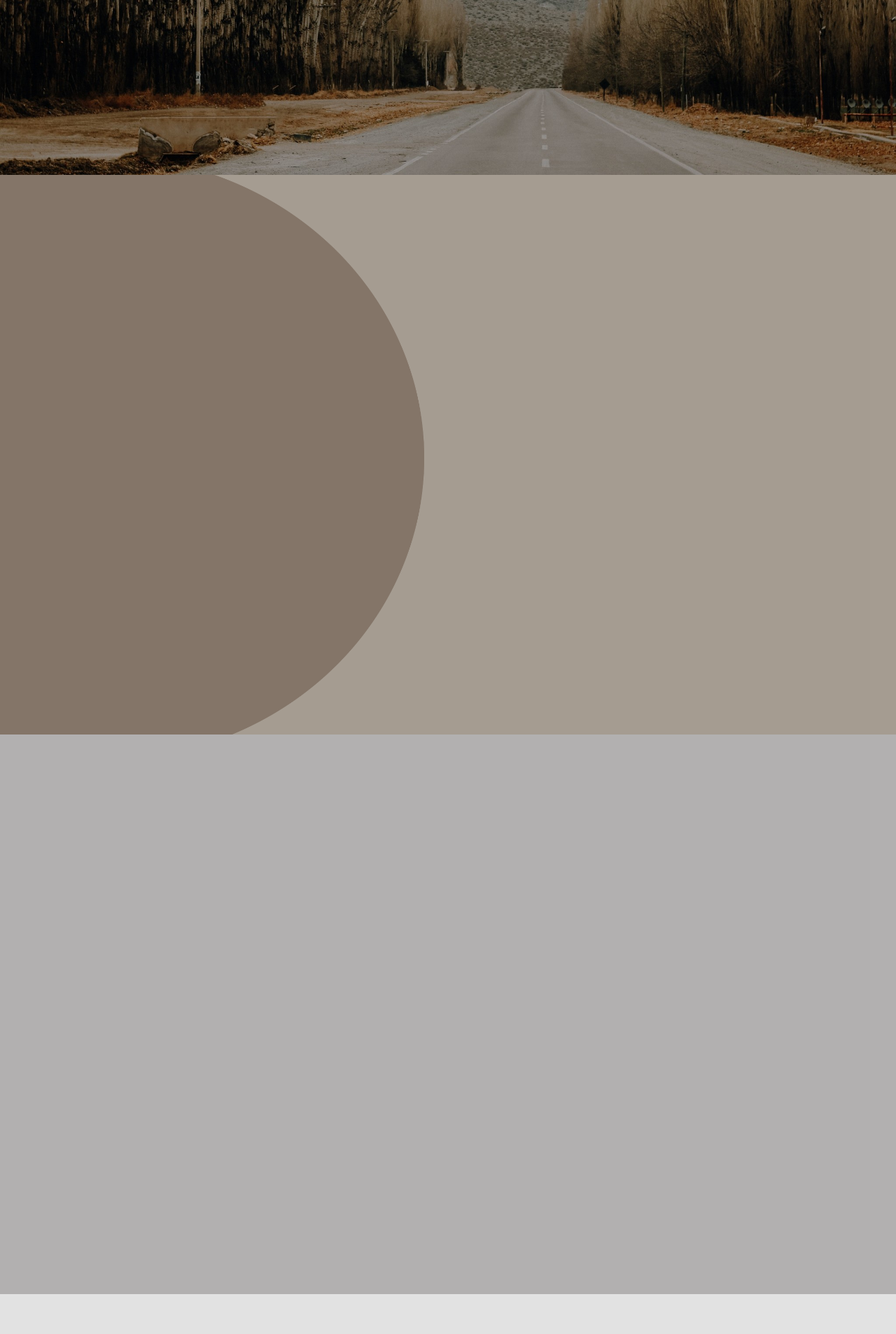
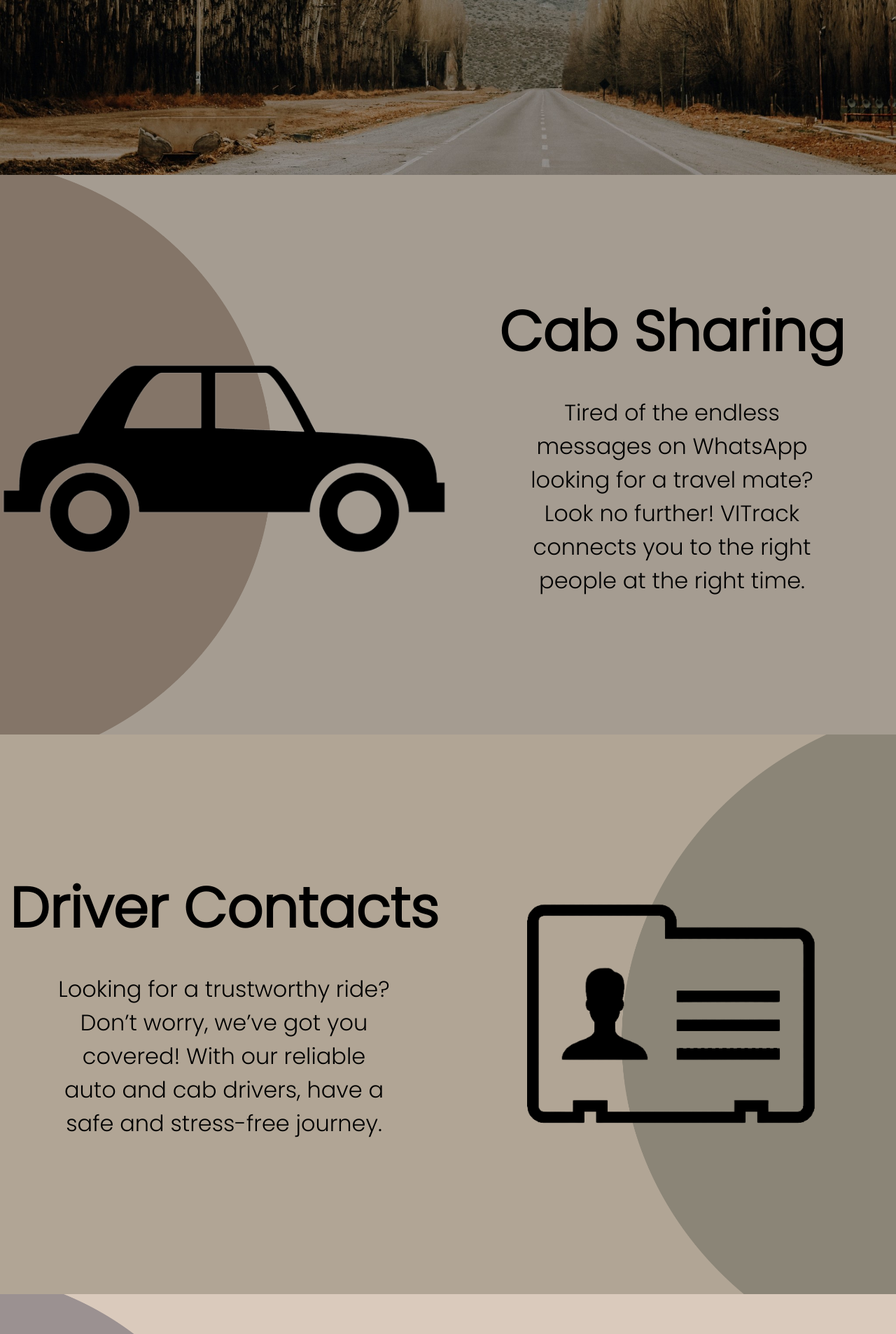
Before and after one commit to ro-jc/vtrack, a Flask app: page / in a window 1280 px wide. Shown: the part 550-2457 px from the top of the page at 70% size. Run offline with Flask 2, Linux system fonts and the light colour scheme; some libraries are stand-ins or nearby versions; some web fonts are replaced.

Commit message:
login page and detailed info updated

```diff
--- a/static/index.js
+++ b/static/index.js
@@ -43,7 +43,7 @@ window.onscroll = function () {
     five.classList.remove("active");
     mybutton.style.display = "block";
     creator.style.bottom = "100px";
-  } else if (window.scrollY > wh3) {
+  } else if (window.scrollY > wh3 && window.scrollY < wh4) {
     four.classList.add("active");
     one.classList.remove("active");
     two.classList.remove("active");
--- a/static/styleStart.css
+++ b/static/styleStart.css
@@ -367,17 +367,58 @@ body::-webkit-scrollbar {
     font-size: 2rem;
 }
 .secondView {
-    background: url('./images/sec5.png');
+    background: url('./images/sec1.png');
     background-size: cover;
+    display: grid;
+    grid-template-columns: 50% 50%;
 }
 .thirdView {
-    background: #b2b0b0;
+    background: url('./images/sec2.png');
+    background-size: cover;
+    display: grid;
+    grid-template-columns: 50% 50%;
 }
 .fourthView {
-    background: #e2e2e2;
+    background: url('./images/sec3.png');
+    background-size: cover;
+    display: grid;
+    grid-template-columns: 50% 50%;
 }
 .fifthView {
-    background: #575555;
+    background: url('./images/sec4.png');
+    background-size: cover;
+    display: grid;
+    grid-template-columns: 50% 50%;
+}
+.secImg{
+    display: flex;
+    justify-content: center;
+    align-items: center;
+}
+.cycImg, .cabShareImg, .drivContImg{
+    height: 40vh;
+}
+.shuttImg{
+    height: 40vh;
+    /* display: none; */
+}
+.secTxt{
+    display: flex;
+    flex-direction: column;
+    justify-content: center;
+    text-align: center;
+    align-items: center;
+}
+.shuttTxt{
+    padding-right: 90px;
+}
+.secTxtTitle{
+    font-size: 5rem;
+    font-weight: bold;
+}
+.secTxtDesc{
+    font-size: 2rem;
+    padding: 4vh 10vh;
 }
 
 .empty{
--- a/templates/index.html
+++ b/templates/index.html
@@ -130,10 +130,50 @@
     <div class="loginSection">
     {% endif %} -->
     </div>
-    <div id="two" class="full secondView"></div>
-    <div id="three" class="full thirdView"></div>
-    <div id="four" class="full fourthView"></div>
-    <div id="five" class="full fifthView"></div>
+    <div id="two" class="full secondView">
+        <div class="secImg">
+            <img class="cabShareImg" src="{{ url_for('static', filename='images/cabShare.png') }}" alt="">
+        </div>
+        <div class="secTxt">
+            <div class="secTxtTitle">Cab Sharing</div>
+            <div class="secTxtDesc">
+                Tired of the endless messages on WhatsApp looking for a travel mate?  Look no further! VITrack connects you to the right people at the right time.
+            </div>
+        </div>
+    </div>
+    <div id="three" class="full thirdView">
+        <div class="secTxt">
+            <div class="secTxtTitle">Driver Contacts</div>
+            <div class="secTxtDesc">
+                Looking for a trustworthy ride? Don’t worry, we’ve got you covered! With our reliable auto and cab drivers, have a safe and stress-free journey.
+            </div>
+        </div>
+        <div class="secImg">
+            <img class="drivContImg" src="{{ url_for('static', filename='images/drivers.png') }}" alt="">
+        </div>
+    </div>
+    <div id="four" class="full fourthView">
+        <div class="secImg">
+            <img class="shuttImg" src="{{ url_for('static', filename='images/shuttle.png') }}" alt="">
+        </div>
+        <div class="shuttTxt secTxt">
+            <div class="secTxtTitle">Shuttle Tracking</div>
+            <div class="secTxtDesc">
+                We’re all tired of waiting for shuttles that never arrive. VITians, your wait ends here. Our shuttle tracking system brings you the location of the nearest ride simply at the click of a button.
+            </div>
+        </div>
+    </div>
+    <div id="five" class="full fifthView">
+        <div class="secTxt">
+            <div class="secTxtTitle">Cycle Rental</div>
+            <div class="secTxtDesc">
+                From SJT to SMV to PRP, walking all over campus can definitely be exhausting .  Make in-campus transits a whole lot easier by renting out cycles at just ₹10/hour!
+            </div>
+        </div>
+        <div class="secImg">
+            <img class="cycImg"  src="{{ url_for('static', filename='images/cycle.png') }}" alt="">
+        </div>
+    </div>
 
     <script src="{{ url_for('static', filename='index.js') }}"></script>
   </body>
```
Also changed, not shown: static/images/cabShare.png (added), static/images/cycle.png (added), static/images/drivers.png (added), static/images/sec1.png, static/images/sec2.png, static/images/sec3.png, static/images/sec4.png, static/images/sec5.png (deleted), static/images/shuttle.png (added).
